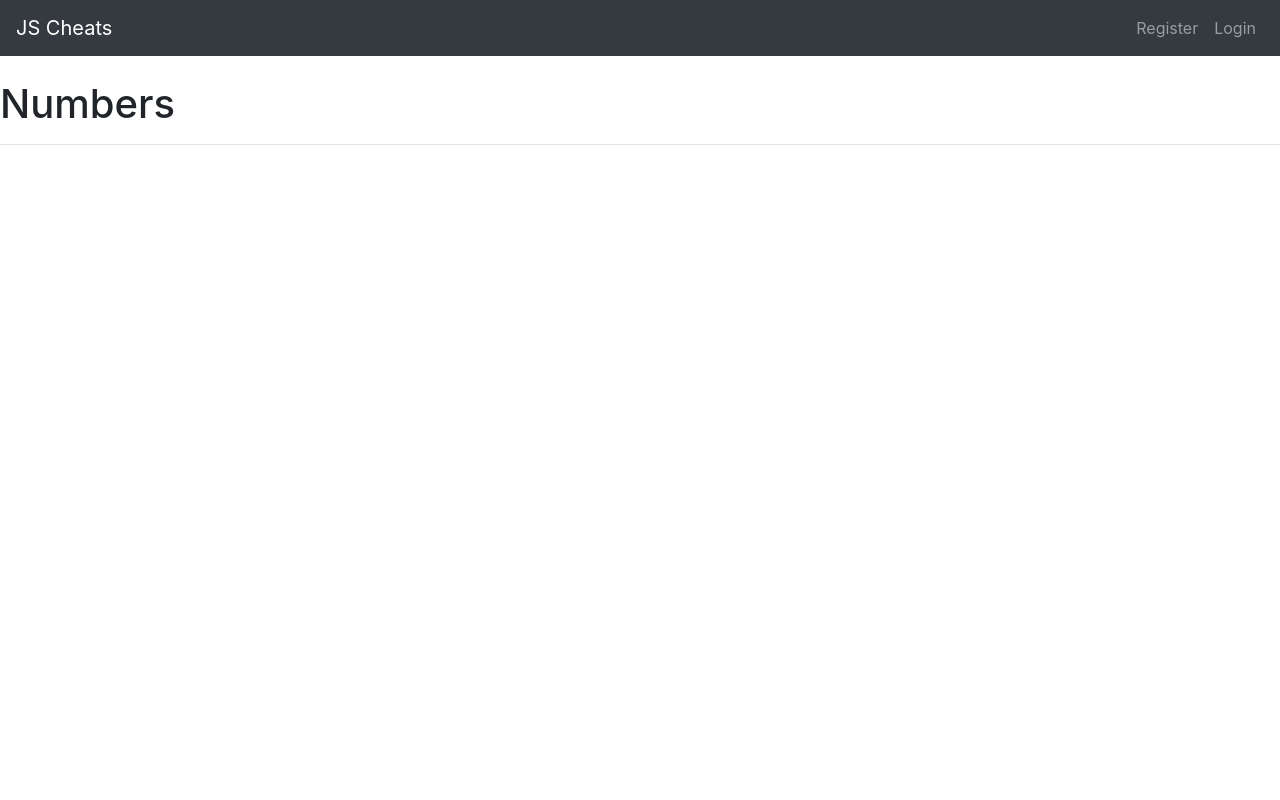
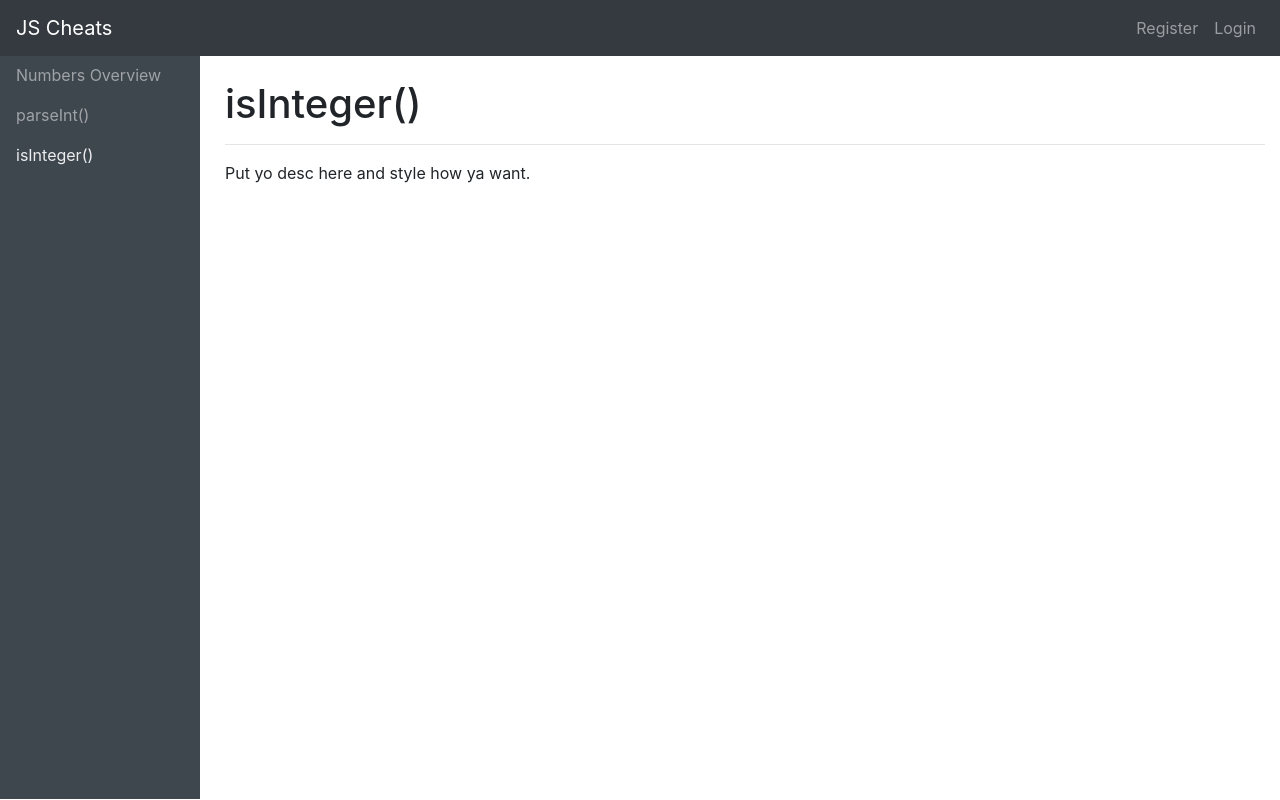
Before and after one commit to jwaltrip/js-cheats, a React (Create React App) app: page /numbers/isinteger in a window 1280 px wide. Built offline with nearby package versions, Linux system fonts and the light colour scheme; a web font is replaced by a local one.

Commit message:
added basic framework for Numbers page

```diff
--- a/src/App.js
+++ b/src/App.js
@@ -12,7 +12,6 @@ import Home from "./components/Home/Home";
 import StringPage from "./components/StringPage/StringPage";
 import NumberPage from "./components/NumberPage/NumberPage";
 import ArrayPage from "./components/ArrayPage/ArrayPage";
-// import { Container } from 'reactstrap';
 
 class App extends Component {
   render() {
@@ -29,6 +28,7 @@ class App extends Component {
             <Route path="/strings" component={ StringPage } />
             <Route path="/arrays" component={ ArrayPage } />
             <Route path="/numbers" component={ NumberPage } />
+
         </div>
       </Router>
     );
--- a/src/components/Home/Home.js
+++ b/src/components/Home/Home.js
@@ -28,7 +28,7 @@ const Home = (props) => {
           </Link>
         </Col>
         <Col xs={12} md={4}>
-          <Link to="/numbers">
+          <Link to="/numbers/overview">
             <HomeCard title={'Numbers'} description={'Become boss at javascript numbers'} />
           </Link>
         </Col>
--- /dev/null
+++ b/src/components/NumberPage/NumberPage.css
@@ -0,0 +1,16 @@
+.page-container {
+  display: grid;
+
+  grid-template-areas:
+      "nav content";
+
+  grid-template-columns: 200px 1fr;
+  /*grid-template-rows: auto 200px;*/
+  grid-gap: 10px;
+
+  height: calc(100vh - 81px);
+}
+
+nav {
+  grid-area: navs;
+}
--- a/src/components/NumberPage/NumberPage.js
+++ b/src/components/NumberPage/NumberPage.js
@@ -1,12 +1,56 @@
 import React, { Component } from 'react';
+import "./NumberPage.css";
 // import PropTypes from 'prop-types';
+import { Route } from 'react-router-dom';
+import { Container } from 'reactstrap';
+import SideNavbar from '../SideNavbar/SideNavbar';
+// import sub-pages
+import NumOverview from './sub-pages/NumOverview';
+import NumParseInt from './sub-pages/NumParseInt';
+import NumIsInteger from './sub-pages/NumIsInteger';
+
+
+// array of sidebar links to be passed as a prop to SideNavbar component
+// includes url path, name of link, and component to be rendered
+const routes = [
+  {
+    path: "/numbers/overview",
+    name: "Numbers Overview",
+    exact: true,
+    comp: NumOverview
+  },
+  {
+    path: "/numbers/parseint",
+    name: "parseInt()",
+    exact: true,
+    comp: NumParseInt
+  },
+  {
+    path: "/numbers/isinteger",
+    name: "isInteger()",
+    exact: true,
+    comp: NumIsInteger
+  }
+];
 
 class NumberPage extends Component {
   render() {
     return (
-      <div>
-        <h1>Numbers</h1>
-        <hr/>
+      <div className='page-container'>
+        <SideNavbar routes={routes} />
+
+        <Container>
+
+          {routes.map((route, idx) => (
+            <Route
+              key={idx}
+              exact={route.exact}
+              path={route.path}
+              component={route.comp}
+            />
+          ))}
+
+        </Container>
       </div>
     );
   }
--- /dev/null
+++ b/src/components/NumberPage/sub-pages/NumIsInteger.js
@@ -0,0 +1,17 @@
+import React from 'react';
+// import PropTypes from 'prop-types';
+
+class NumIsInteger extends React.Component {
+  render() {
+    return (
+      <div>
+        <h1>isInteger()</h1>
+        <hr/>
+
+        <p>Put yo desc here and style how ya want.</p>
+      </div>
+    );
+  }
+}
+
+export default NumIsInteger;
--- /dev/null
+++ b/src/components/NumberPage/sub-pages/NumOverview.js
@@ -0,0 +1,17 @@
+import React from 'react';
+// import PropTypes from 'prop-types';
+
+class NumOverview extends React.Component {
+  render() {
+    return (
+      <div>
+        <h1>Javascript Numbers Overview</h1>
+        <hr/>
+
+        <p>How the fuck do I work with javascript Numbers???</p>
+      </div>
+    );
+  }
+}
+
+export default NumOverview;
--- /dev/null
+++ b/src/components/NumberPage/sub-pages/NumParseInt.js
@@ -0,0 +1,17 @@
+import React from 'react';
+// import PropTypes from 'prop-types';
+
+class NumParseInt extends React.Component {
+  render() {
+    return (
+      <div>
+        <h1>parseInt()</h1>
+        <hr/>
+
+        <p>Put yo desc here and style how ya want.</p>
+      </div>
+    );
+  }
+}
+
+export default NumParseInt;
--- a/src/components/StringPage/StringPage.js
+++ b/src/components/StringPage/StringPage.js
@@ -9,7 +9,7 @@ import StrOverview from './sub-pages/StrOverview';
 import StrSubstr from './sub-pages/StrSubstr';
 import StrSplit from './sub-pages/StrSplit';
 
-// list of sidebar links
+// array of sidebar links to be passed as a prop to SideNavbar component
 // includes url path, name of link, and component to be rendered
 const routes = [
   {
--- a/src/components/TopNavbar/TopNavbar.js
+++ b/src/components/TopNavbar/TopNavbar.js
@@ -41,7 +41,7 @@ class TopNavbar extends Component {
         <NavLink tag={Link} to="/strings/overview">Strings</NavLink>
       </NavItem>,
       <NavItem key='topnav-left-3'>
-        <NavLink tag={Link} to="/numbers">Numbers</NavLink>
+        <NavLink tag={Link} to="/numbers/overview">Numbers</NavLink>
       </NavItem>,
       <NavItem key='topnav-left-4'>
         <NavLink tag={Link} to="/arrays">Arrays</NavLink>
```
Lines whose indentation alone changed are shown as unchanged.
